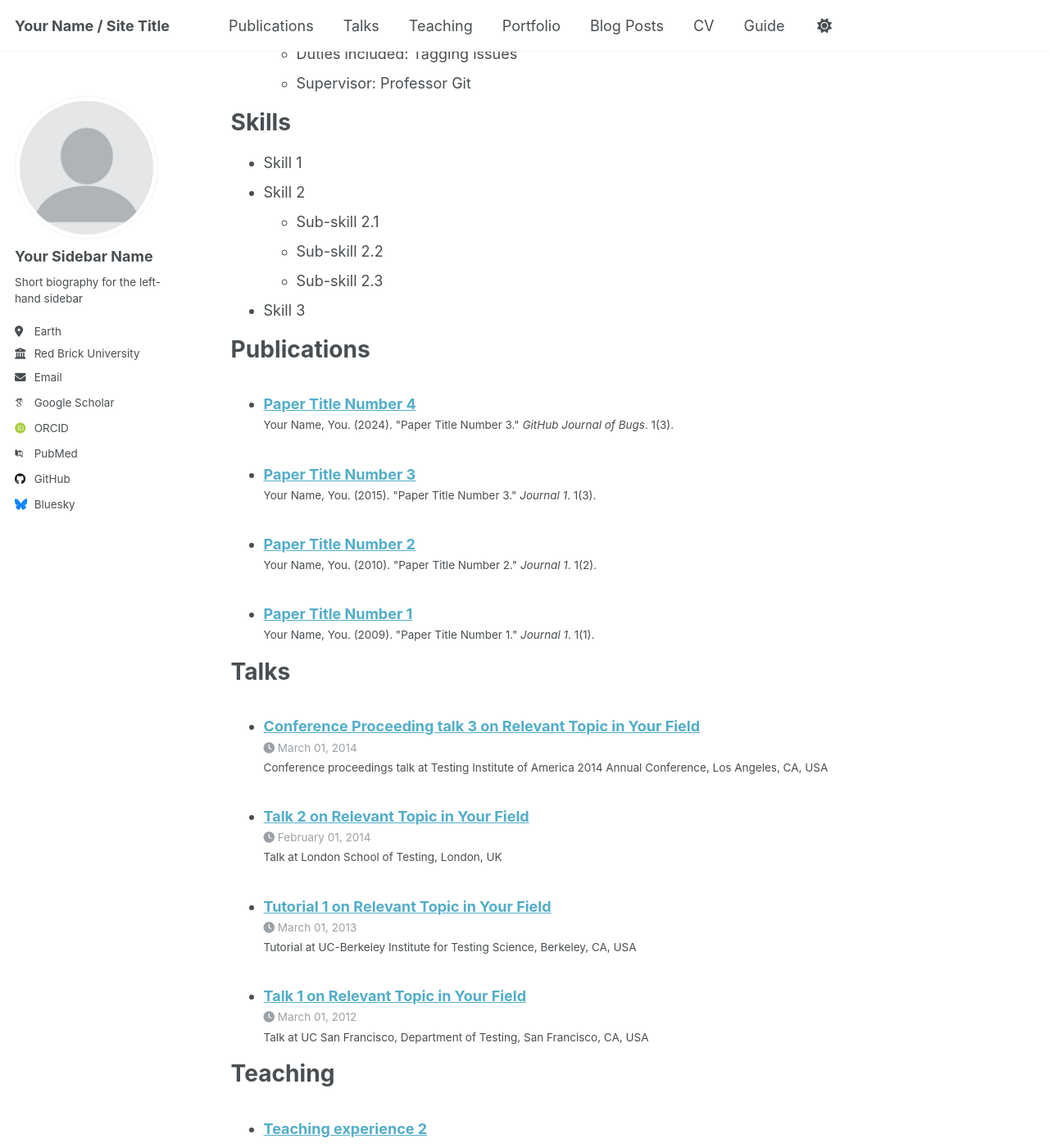
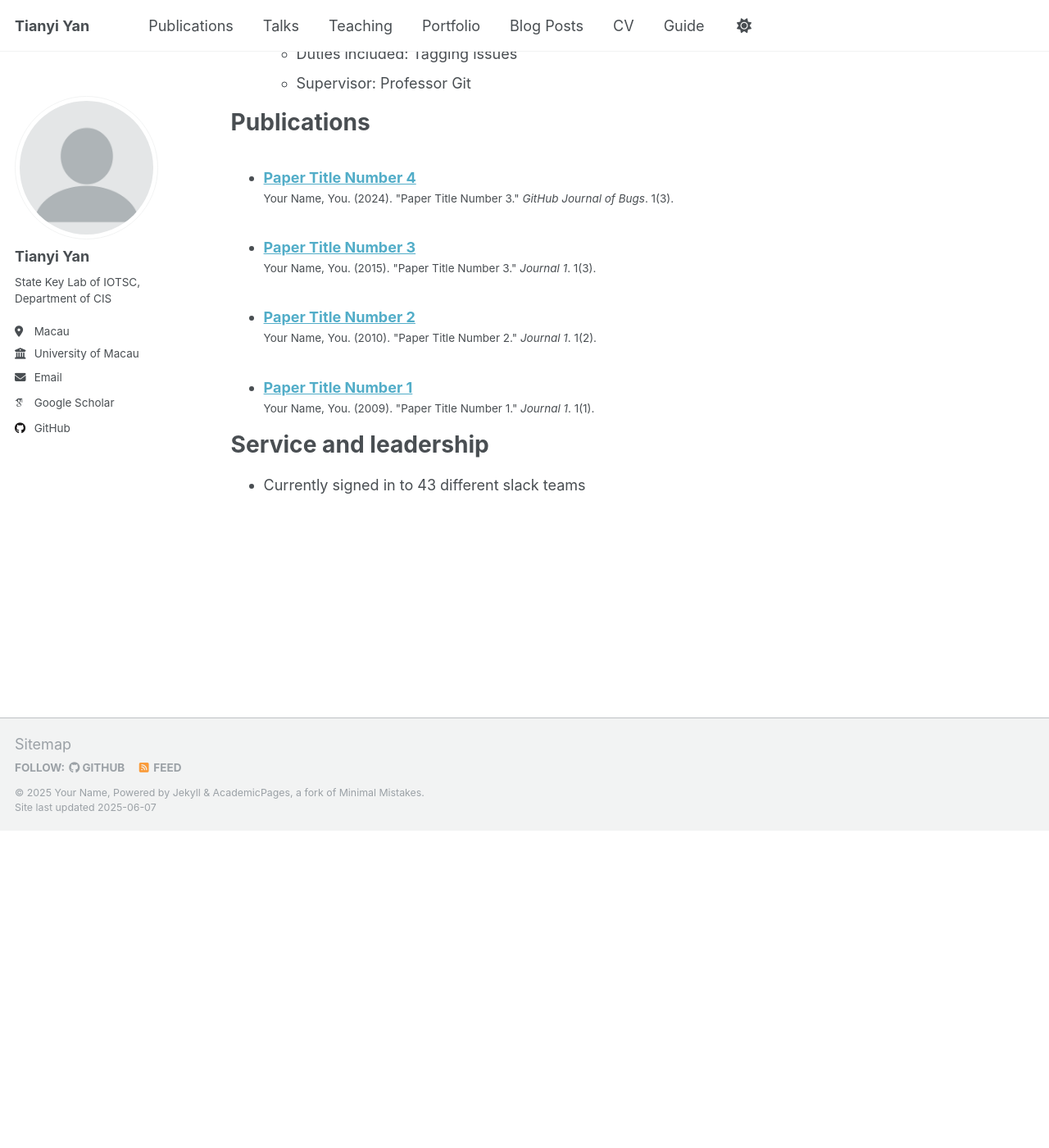
Before and after one commit to yanty123/yanty123.github.io, a Jekyll site: the page built from _pages/cv.md, in a window 1280 px wide and 1400 px high, scrolled down 670 px. Shown: the whole window at 82% size. Built offline with Jekyll 4.4.1, drawn with Linux system fonts in a browser that asks for light colours; some web fonts are replaced; after the commit the page ends 1683 px from its top, so only the background shows below that; some of the changed text lies outside the part shown.

```diff
--- a/_config.yml
+++ b/_config.yml
@@ -9,7 +9,7 @@
 # Basic Site Settings
 locale                   : "en-US"
 site_theme               : "default"
-title                    : "Your Name / Site Title"
+title                    : "Tianyi Yan"
 title_separator          : "-"
 name                     : &name "Your Name"
 description              : &description "personal description"
@@ -23,22 +23,22 @@ repository               : "academicpages/academicpages.github.io"
 author:
   # Biographic information
   avatar           : "profile.png"
-  name             : "Your Sidebar Name"
+  name             : "Tianyi Yan"
   pronouns         : # example: "she/her"
-  bio              : "Short biography for the left-hand sidebar"
-  location         : "Earth"
-  employer         : "Red Brick University"
+  bio              : "State Key Lab of IOTSC, Department of CIS"
+  location         : "Macau"
+  employer         : "University of Macau"
   uri              : # URL
-  email            : "none@example.org"
+  email            : "tianyi.yan123@gmail.com"
 
   # Academic websites
   academia         : # URL
   arxiv            : # URL - Update with the correct link to your profile
-  googlescholar    : "https://scholar.google.com/citations?user=PS_CX0AAAAAJ"
+  googlescholar    : "https://scholar.google.com.hk/citations?user=0JmbnNQAAAAJ&hl=zh-CN"
   impactstory      : # URL
-  orcid            : "http://orcid.org/yourorcidurl"
+  orcid            : # URL
   semantic         : # URL
-  pubmed           : "https://www.ncbi.nlm.nih.gov/pubmed/?term=john+snow"
+  pubmed           : # URL
   researchgate     : # URL
   scopus           : # URL
 
@@ -46,12 +46,12 @@ author:
   bitbucket        : # Username - Update with your username on the site
   codepen          : # Username
   dribbble         : # Username
-  github           : "academicpages"
+  github           : "https://github.com/yanty123"
   kaggle           : # Username
   stackoverflow    : # User number or user number and name (i.e., use "1" or "1/jeff-atwood")
 
   # Social media
-  bluesky          : "bsky.app" # Replace this with you Bluesky username
+  bluesky          : # Username # Replace this with you Bluesky username
   facebook         : # Username
   flickr           : # Username
   foursquare       : # Username
--- a/_pages/cv.md
+++ b/_pages/cv.md
@@ -11,9 +11,9 @@ redirect_from:
 
 Education
 ======
-* Ph.D in Version Control Theory, GitHub University, 2018 (expected)
-* M.S. in Jekyll, GitHub University, 2014
-* B.S. in GitHub, GitHub University, 2012
+* Ph.D student in Computer Science, University of Macau, 2023-2027 (expected)
+* M.S. in Electronic Engineering, CASIA, Chinese Academy of Science, 2020-2023
+* B.S. in Computer Science, Beijing University of Post and Telecommunication, 2016-2020
 
 Work experience
 ======
@@ -32,14 +32,14 @@ Work experience
   * Duties included: Tagging issues
   * Supervisor: Professor Git
 
-Skills
+<!-- Skills
 ======
 * Skill 1
 * Skill 2
   * Sub-skill 2.1
   * Sub-skill 2.2
   * Sub-skill 2.3
-* Skill 3
+* Skill 3 -->
 
 Publications
 ======
@@ -47,7 +47,7 @@ Publications
     {% include archive-single-cv.html %}
   {% endfor %}</ul>
 
-Talks
+<!-- Talks
 ======
   <ul>{% for post in site.talks reversed %}
     {% include archive-single-talk-cv.html  %}
@@ -57,7 +57,7 @@ Teaching
 ======
   <ul>{% for post in site.teaching reversed %}
     {% include archive-single-cv.html %}
-  {% endfor %}</ul>
+  {% endfor %}</ul> -->
 
 Service and leadership
 ======
```
Also changed, not shown: _pages/about.md (+7 -7 lines).
